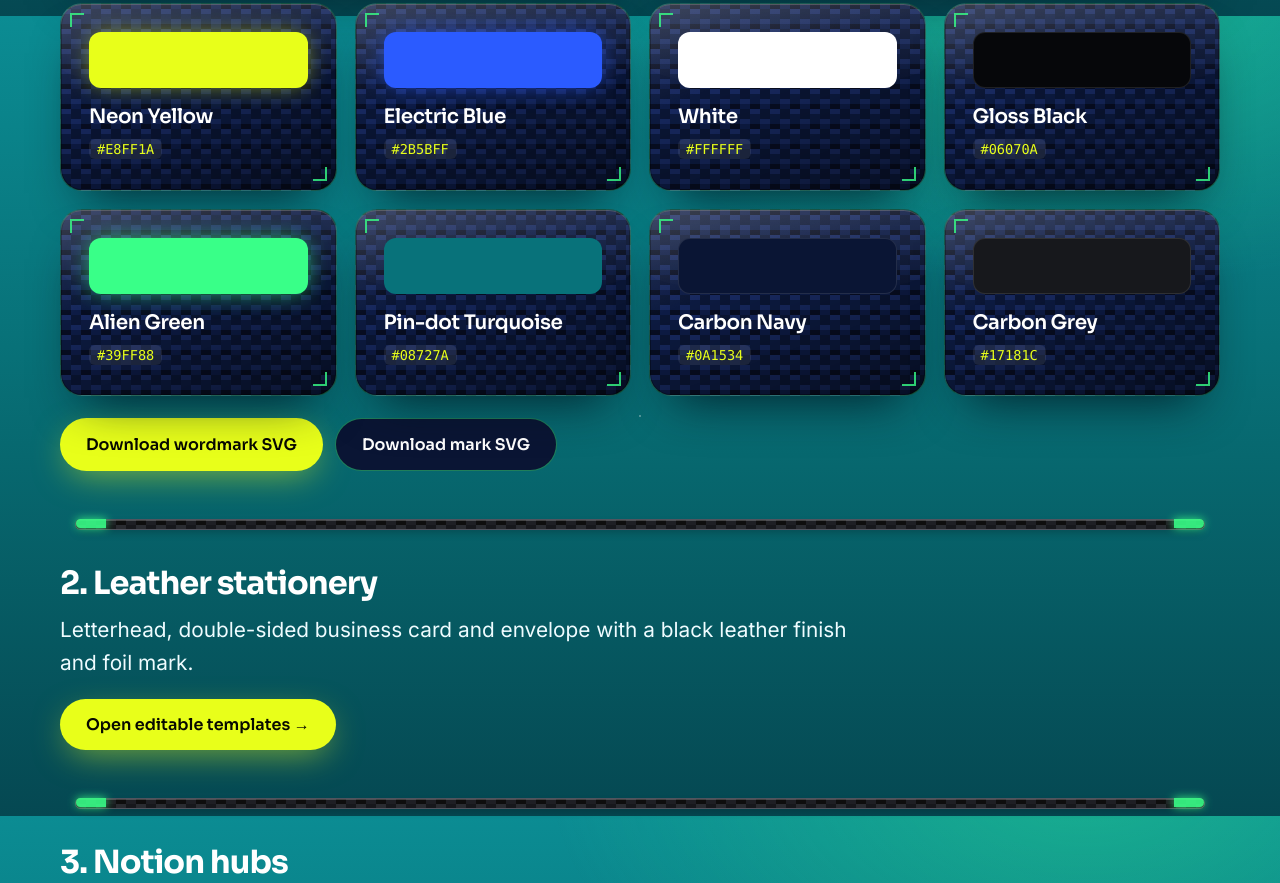
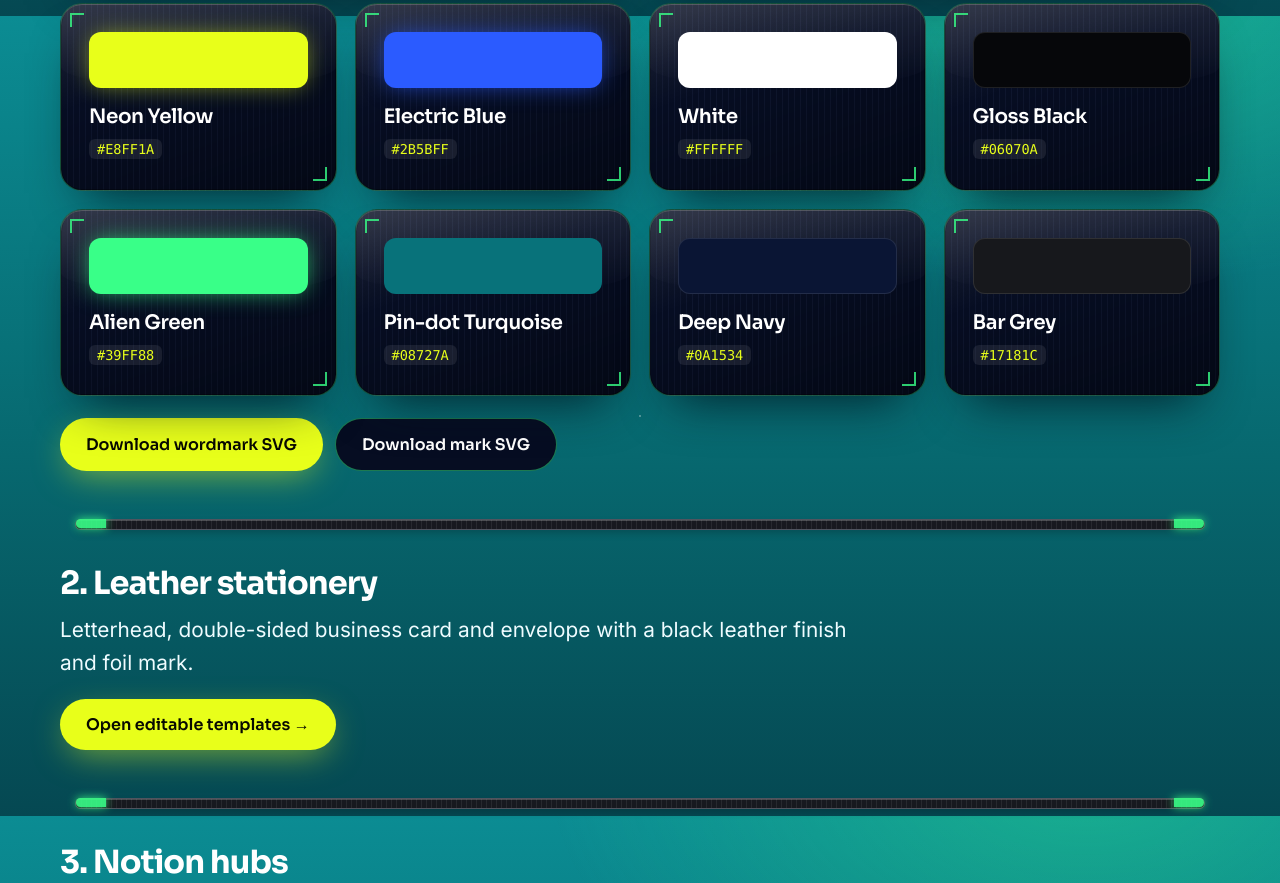
Before and after one commit to rrk3311-USA/AK-lux-consierge, a plain HTML site: page kit.html in a window 1280 px wide. Shown: the part 784-1667 px from the top of the page. Drawn offline with Linux system fonts and the light colour scheme.

Commit message:
Replace carbon texture with subtle pinstripe on darker navy
Co-Authored-By: Claude Sonnet 5.5 <noreply@anthropic.com>
Claude-Session: https://claude.ai/code/session_01Bh6qafGyLT7EArTAwGvpmW

```diff
--- a/assets/v3.css
+++ b/assets/v3.css
@@ -200,3 +200,15 @@ details.q summary:after{color:var(--g)}
 .tbl th{color:var(--g)}
 .tbl a{color:var(--g)}
 a:focus-visible,button:focus-visible,.btn:focus-visible{outline:3px solid var(--y);outline-offset:3px}
+
+/* ===== v3.2: pinstripe instead of carbon, darker navy ===== */
+:root{
+  --navy:#060d22;
+  --stripe-n:repeating-linear-gradient(90deg,rgba(150,180,255,.055) 0 1px,transparent 1px 6px);
+  --stripe-g:repeating-linear-gradient(90deg,rgba(255,255,255,.07) 0 1px,transparent 1px 5px);
+}
+.gloss{background-color:var(--navy);
+  background-image:linear-gradient(160deg,rgba(255,255,255,.1),rgba(255,255,255,0) 38%,rgba(0,0,0,.4)),var(--stripe-n);
+  background-size:100% 100%,auto;background-position:0 0,0 0}
+header.top,footer{background-color:var(--navy);background-image:var(--stripe-n);background-size:auto;background-position:0 0}
+main>section+section:before{background-color:#17191f;background-image:var(--stripe-g);background-size:auto;background-position:0 0}
--- a/kit.html
+++ b/kit.html
@@ -27,8 +27,8 @@
 <div class="gloss card"><div class="ic" style="width:100%;height:56px;border-radius:12px;background:#06070a;border:1px solid var(--line);box-shadow:none"></div><h3>Gloss Black</h3><p><code class="p">#06070A</code></p></div>
 <div class="gloss card"><div class="ic" style="width:100%;height:56px;border-radius:12px;background:#39FF88;color:#031a0d;box-shadow:0 0 24px -4px rgba(57,255,136,.8)"></div><h3>Alien Green</h3><p><code class="p">#39FF88</code></p></div>
 <div class="gloss card"><div class="ic" style="width:100%;height:56px;border-radius:12px;background:#08727A;box-shadow:none"></div><h3>Pin-dot Turquoise</h3><p><code class="p">#08727A</code></p></div>
-<div class="gloss card"><div class="ic" style="width:100%;height:56px;border-radius:12px;background:#0A1534;box-shadow:none;border:1px solid var(--line)"></div><h3>Carbon Navy</h3><p><code class="p">#0A1534</code></p></div>
-<div class="gloss card"><div class="ic" style="width:100%;height:56px;border-radius:12px;background:#17181C;box-shadow:none;border:1px solid var(--line)"></div><h3>Carbon Grey</h3><p><code class="p">#17181C</code></p></div>
+<div class="gloss card"><div class="ic" style="width:100%;height:56px;border-radius:12px;background:#0A1534;box-shadow:none;border:1px solid var(--line)"></div><h3>Deep Navy</h3><p><code class="p">#0A1534</code></p></div>
+<div class="gloss card"><div class="ic" style="width:100%;height:56px;border-radius:12px;background:#17181C;box-shadow:none;border:1px solid var(--line)"></div><h3>Bar Grey</h3><p><code class="p">#17181C</code></p></div>
 </div>
 <div class="btns" style="margin-top:22px"><a class="btn y" href="assets/logo.svg" download>Download wordmark SVG</a><a class="btn g" href="assets/mark.svg" download>Download mark SVG</a></div>
 </section>
```
Also changed, not shown: app.html (+2 -6 lines).
